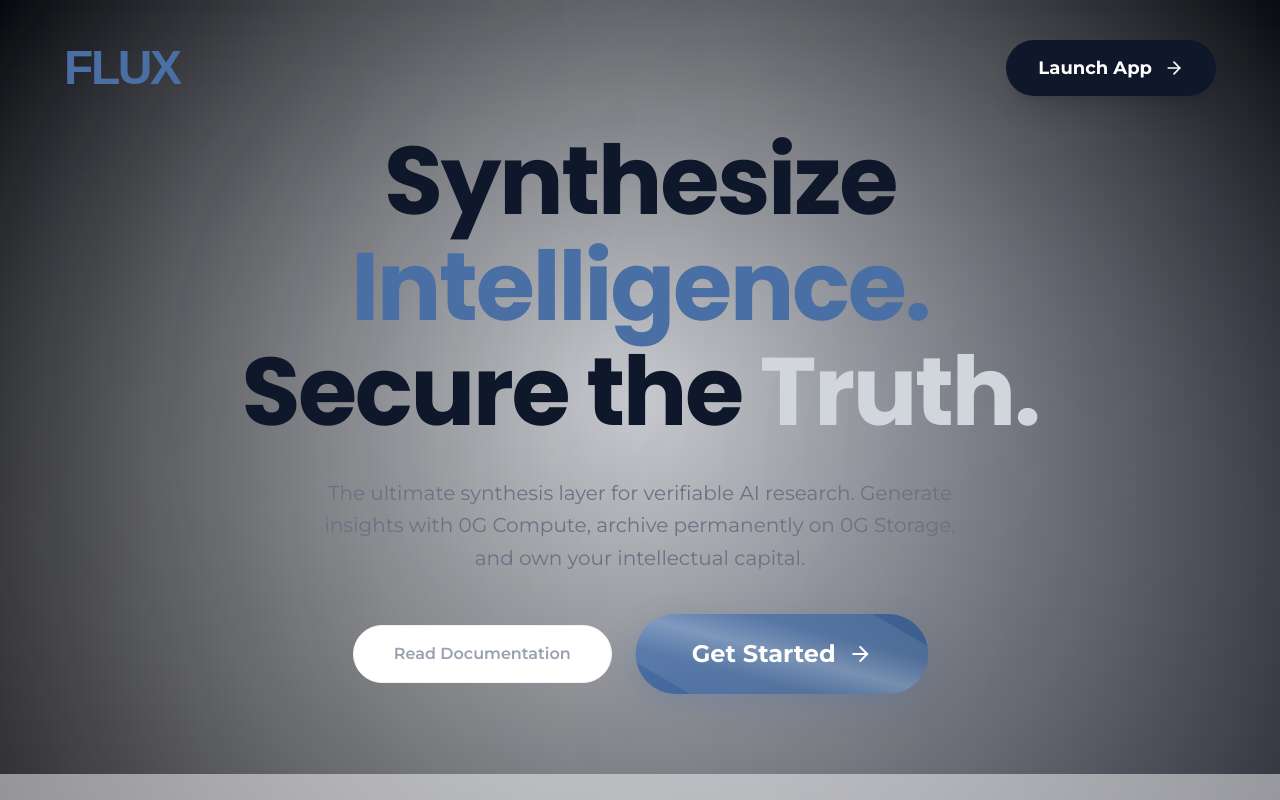
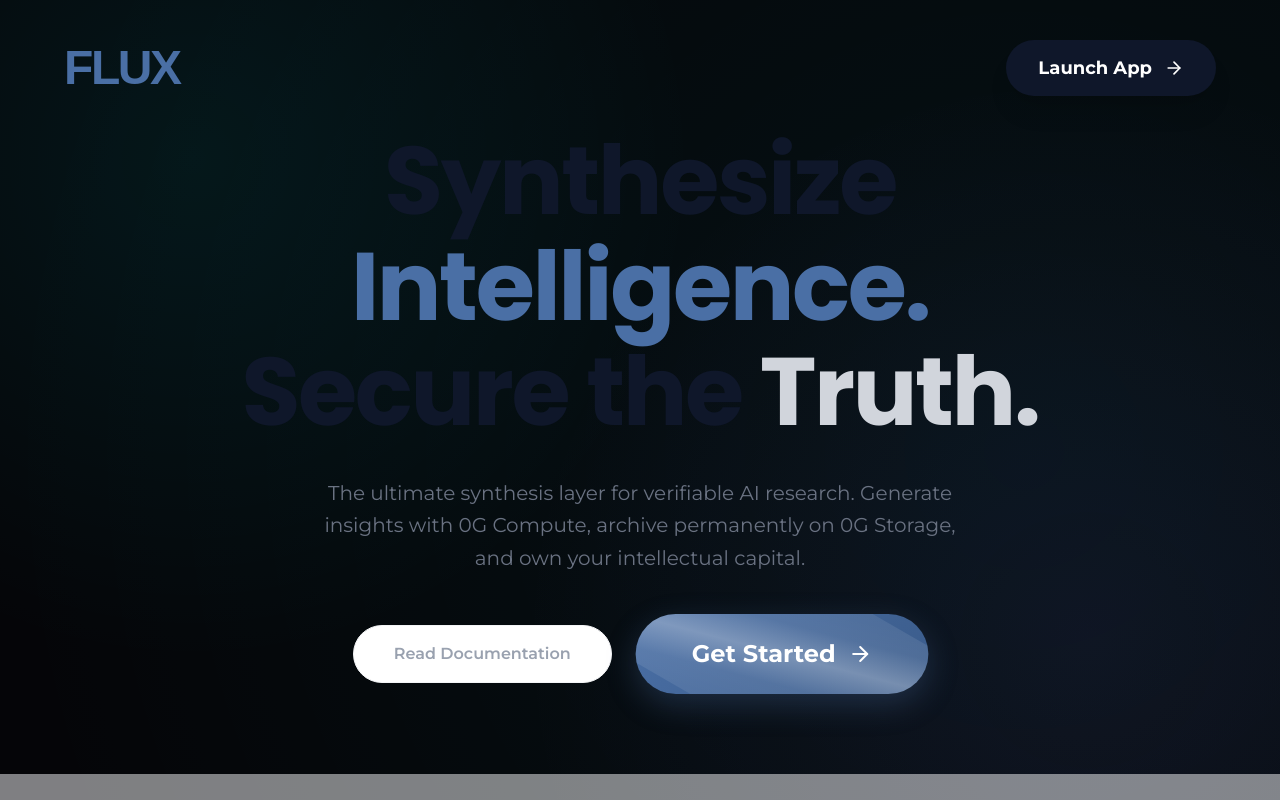
Before and after one commit to ODbeke/flux-agent, a Next.js app: page / in a window 1280 px wide. Shown: the top 800 px of the page. Built offline with nearby package versions, Linux system fonts and the light colour scheme; a web font is replaced by a local one.

Commit message:
style: fix dark mode visibility and isolate theme gradients

```diff
--- a/src/app/globals.css
+++ b/src/app/globals.css
@@ -17,6 +17,14 @@
   --brand-primary: #4A6FA5;
   --brand-gray: #D3D3D3;
   --brand-white: #FFFFFF;
+
+  --bg-gradient:
+    radial-gradient(circle at 15% 20%, rgba(0, 242, 254, 0.07) 0%, transparent 40%),
+    radial-gradient(circle at 85% 80%, rgba(139, 92, 246, 0.08) 0%, transparent 45%);
+
+  --hero-gradient:
+    radial-gradient(circle at 80% 20%, rgba(0, 242, 254, 0.05) 0%, transparent 50%),
+    radial-gradient(circle at 20% 80%, rgba(139, 92, 246, 0.05) 0%, transparent 50%);
 }
 
 [data-theme="light"] {
@@ -31,6 +39,16 @@
   --accent-cyan: #0ea5e9;
   --muted: #64748b;
   --container-bg: rgba(74, 111, 165, 0.03);
+
+  --bg-gradient:
+    radial-gradient(circle at 10% 10%, rgba(74, 111, 165, 0.04) 0%, transparent 50%),
+    radial-gradient(circle at 90% 90%, rgba(139, 92, 246, 0.04) 0%, transparent 50%),
+    radial-gradient(circle at 50% 50%, rgba(255, 255, 255, 0.8) 0%, transparent 100%);
+
+  --hero-gradient:
+    radial-gradient(circle at 80% 20%, rgba(74, 111, 165, 0.1) 0%, transparent 50%),
+    radial-gradient(circle at 20% 80%, rgba(139, 92, 246, 0.05) 0%, transparent 50%),
+    linear-gradient(to bottom, transparent, rgba(248, 250, 252, 0.5));
 }
 
 body {
@@ -41,10 +59,7 @@ body {
   margin: 0;
   padding: 0;
   min-height: 100vh;
-  background-image:
-    radial-gradient(circle at 10% 10%, rgba(74, 111, 165, 0.04) 0%, transparent 50%),
-    radial-gradient(circle at 90% 90%, rgba(139, 92, 246, 0.04) 0%, transparent 50%),
-    radial-gradient(circle at 50% 50%, rgba(255, 255, 255, 0.8) 0%, transparent 100%);
+  background-image: var(--bg-gradient);
   background-attachment: fixed;
 }
 
@@ -175,9 +190,7 @@ body {
 }
 
 .hero-gradient {
-  background: radial-gradient(circle at 80% 20%, rgba(74, 111, 165, 0.1) 0%, transparent 50%),
-              radial-gradient(circle at 20% 80%, rgba(139, 92, 246, 0.05) 0%, transparent 50%),
-              linear-gradient(to bottom, transparent, rgba(248, 250, 252, 0.5));
+  background: var(--hero-gradient);
 }
 
 .animate-reveal {
```
